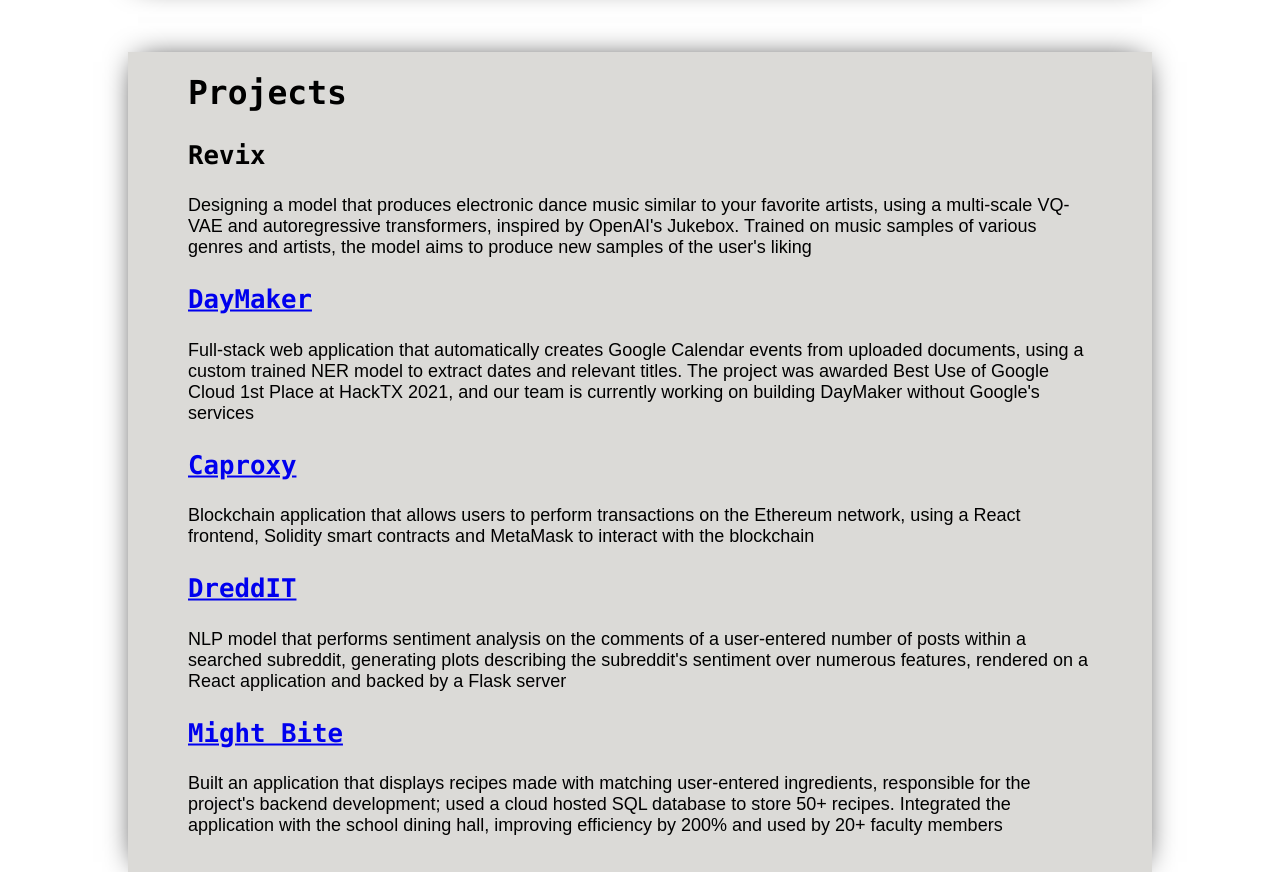
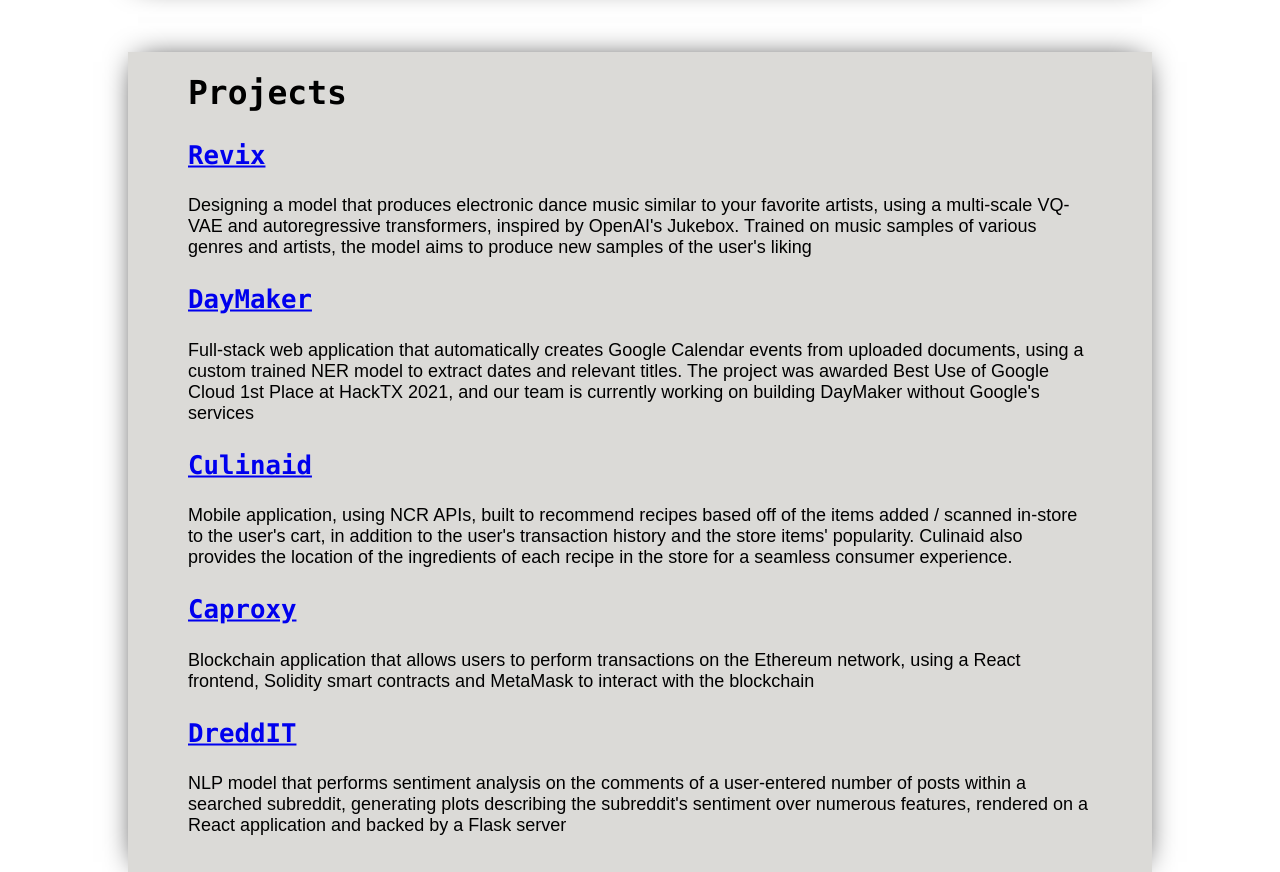
Before and after one commit to thaneesh-babu/Personal-Website, a React (Vite) app: page / in a window 1280 px wide. Shown: the part 1800-2672 px from the top of the page. Built offline with nearby package versions, Linux system fonts and the light colour scheme.

Commit message:
update projects

```diff
--- a/src/components/Projects/Projects.jsx
+++ b/src/components/Projects/Projects.jsx
@@ -8,7 +8,7 @@
       <div className="projects-content">
         <h2>Projects</h2>
         <h3>
-          <a>Revix</a>
+          <a href="https://github.com/thaneesh-babu/Revix">Revix</a>
         </h3>
         <p className="p-content">
           Designing a model that produces electronic dance music similar to your
@@ -28,6 +28,14 @@
           working on building DayMaker without Google's services
         </p>
         <h3>
+          <a href="https://github.com/thaneesh-babu/Culinaid">Culinaid</a>
+        </h3>
+        <p className="p-content">
+        Mobile application, using NCR APIs, built to recommend recipes based off of the items added / scanned in-store to the user's
+        cart, in addition to the user's transaction history and the store items' popularity. Culinaid also provides the location of the
+        ingredients of each recipe in the store for a seamless consumer experience.
+        </p>
+        <h3>
           <a href="https://github.com/thaneesh-babu/Caproxy">Caproxy</a>
         </h3>
         <p className="p-content">
@@ -44,16 +52,6 @@
           plots describing the subreddit's sentiment over numerous features,
           rendered on a React application and backed by a Flask server
         </p>
-        <h3>
-          <a href="https://github.com/thaneesh-babu/Might-Bite">Might Bite</a>
-        </h3>
-        <p className="p-content">
-          Built an application that displays recipes made with matching
-          user-entered ingredients, responsible for the project's backend
-          development; used a cloud hosted SQL database to store 50+ recipes.
-          Integrated the application with the school dining hall, improving
-          efficiency by 200% and used by 20+ faculty members
-        </p>
       </div>
     </div>
   </div>
```
